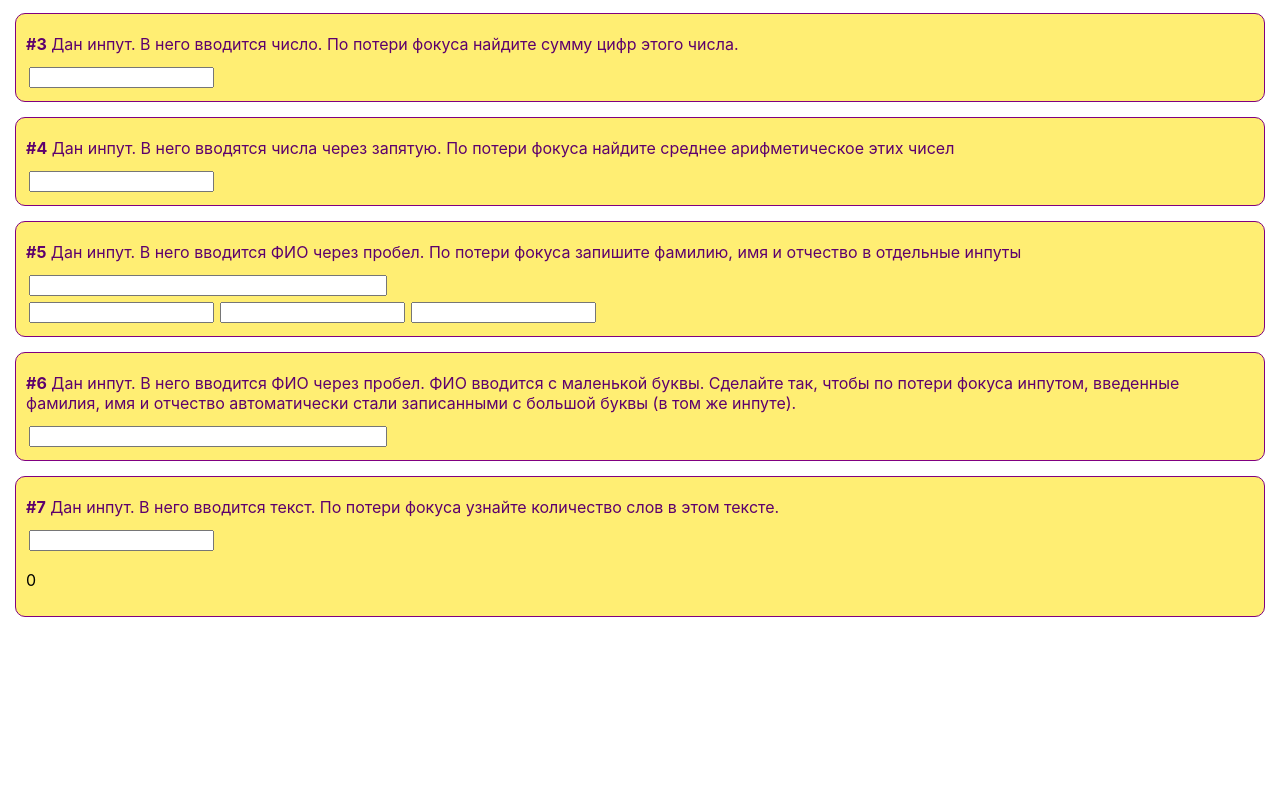
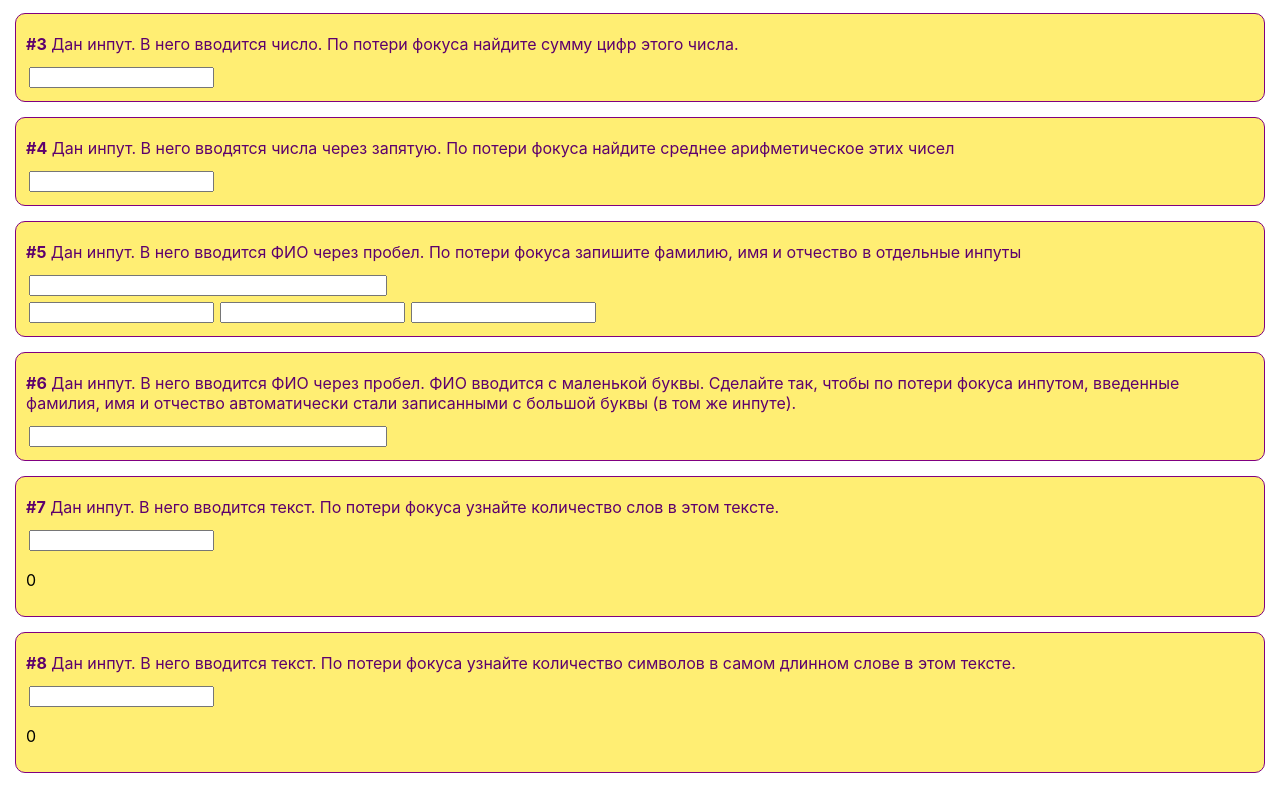
Before and after one commit to Radosh-93/ReactJS, a React (Create React App) app in the folder TasksToSolve/moutain-of-tasks/: page / in a window 1280 px wide. Shown: the part 393-1181 px from the top of the page. Before the commit the page ends 1025 px from the top, so only its background shows below. Built offline with nearby package versions, Linux system fonts and the light colour scheme.

Commit message:
Resolve task #8

```diff
--- a/TasksToSolve/moutain-of-tasks/src/components/Tasks/Resolve.js
+++ b/TasksToSolve/moutain-of-tasks/src/components/Tasks/Resolve.js
@@ -113,12 +113,33 @@ export const Resolve = (e) => {
 				let elem = getId(id);
 				let results = getId(result)
 				let arr = elem.value.split(' ');
-				results.innerHTML = ''+arr.length;
+				let newArr = arr.filter((el) => el !== '');
+				results.innerHTML = ''+newArr.length;
 
 			}
 			return (
 				<div className='solution'>
 					<input type="text" onBlur={wordsAmount} id={id}/>
+					<p id={result}>0</p>
+				</div>
+			)
+		}
+		case 8: {
+			let chekComma = (arr) => arr.split('').filter((e) => e !== ',').join('');
+			let maxWord = () => {
+				let elem = getId(id);
+				let results = getId(result);
+				let arr = elem.value.split(' ');
+				let maxWord = '';
+				for (let i = 0; i < arr.length; i++) {
+					arr[i] = chekComma(arr[i]);
+					maxWord = arr[i].length > maxWord.length ? arr[i] : maxWord;
+				}
+				results.innerHTML = ''+maxWord.length
+			}
+			return (
+				<div className='solution'>
+					<input type="text" id={id} onBlur={maxWord}/>
 					<p id={result}>0</p>
 				</div>
 			)
--- a/TasksToSolve/moutain-of-tasks/src/redux/tasks-reducer.js
+++ b/TasksToSolve/moutain-of-tasks/src/redux/tasks-reducer.js
@@ -28,6 +28,10 @@ let initialState = {
 			id: 7,
 			description: 'Дан инпут. В него вводится текст. По потери фокуса узнайте количество слов в этом тексте.'
 		},
+		{
+			id: 8,
+			description: 'Дан инпут. В него вводится текст. По потери фокуса узнайте количество символов в самом длинном слове в этом тексте.'
+		},
 	],
 	sourcePage: 'http://old.code.mu/tasks/javascript/practice/praktika-javascript-dlya-novichkov.html'
 }
```
